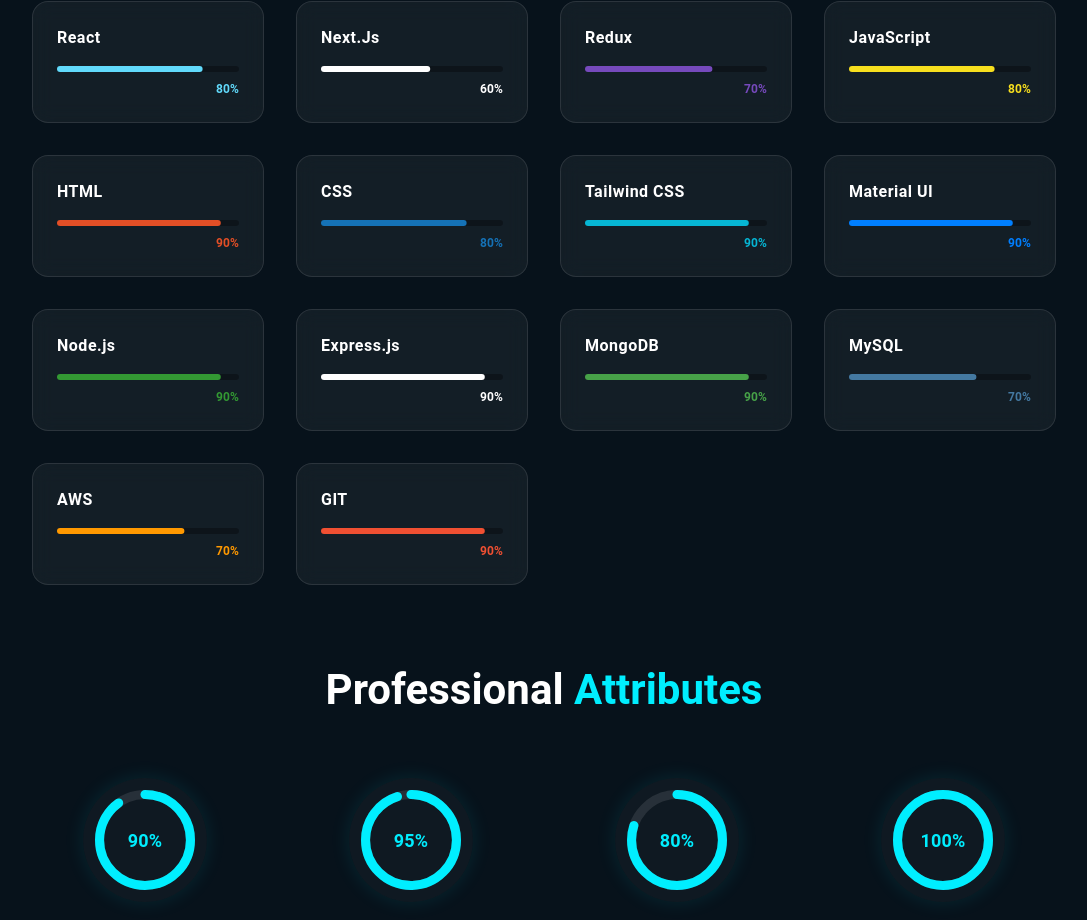
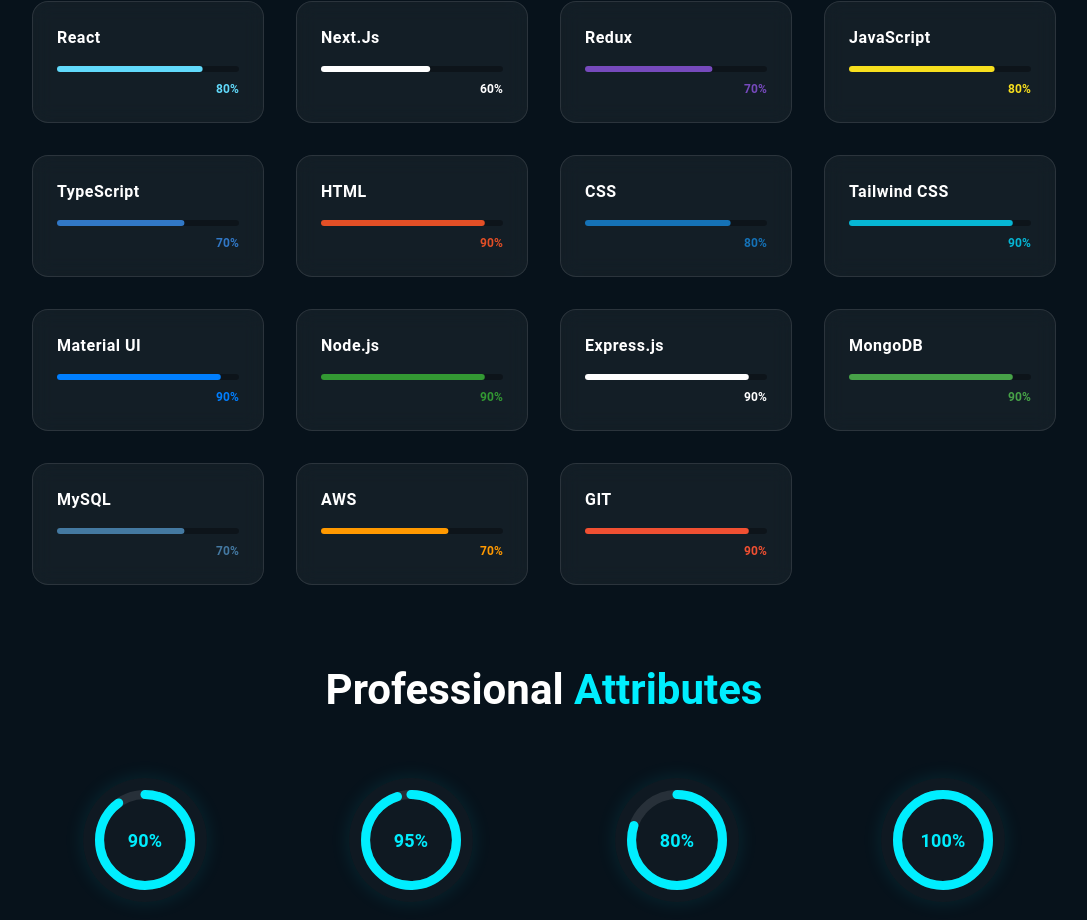
Before and after one commit to msrikr/Srikanth-Portfolio, a React (Create React App) app: page / in a window 1280 px wide. Shown: the part 2235-3155 px from the top of the page, without its empty margins (96-1183 px from the left). Built offline with nearby package versions, Linux system fonts and the light colour scheme.

Commit message:
type-add

```diff
--- a/src/components/Skills.js
+++ b/src/components/Skills.js
@@ -12,6 +12,7 @@
   { name: "Next.Js", value: 60, color: "#FFFFFF" },
   { name: "Redux", value: 70, color: "#764ABC" },
   { name: "JavaScript", value: 80, color: "#F7DF1E" },
+  { name: "TypeScript", value: 70, color: "#3178C6" },
   { name: "HTML", value: 90, color: "#E34F26" },
   { name: "CSS", value: 80, color: "#1572B6" },
   { name: "Tailwind CSS", value: 90, color: "#06B6D4" },
```
